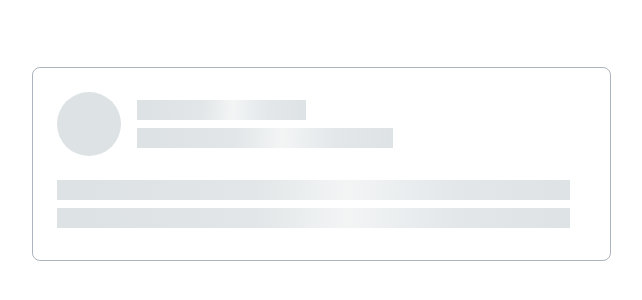
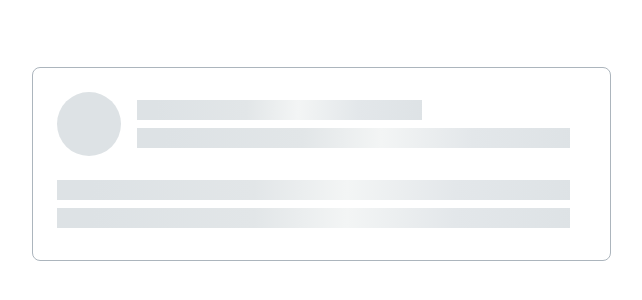
Before and after one commit to js-tasks-ru/htmlcss-20211021_sergey-lukashin, a website: page 04-lection2/02-skeleton/index.html in a window 1280 px wide. Shown: the part 236-536 px from the top of the page, without its empty margins (319-961 px from the left). Drawn offline with Linux system fonts and the light colour scheme.

Commit message:
skeleton_header_width_fix

```diff
--- a/04-lection2/02-skeleton/skeleton.css
+++ b/04-lection2/02-skeleton/skeleton.css
@@ -27,8 +27,8 @@
 }
 
 .skeleton__header-lines{
-    width: 50%;
-    }
+    width: calc(100% - 64px - 16px);
+}
 
 .skeleton__lines-wrapper {
     display: flex;
```
